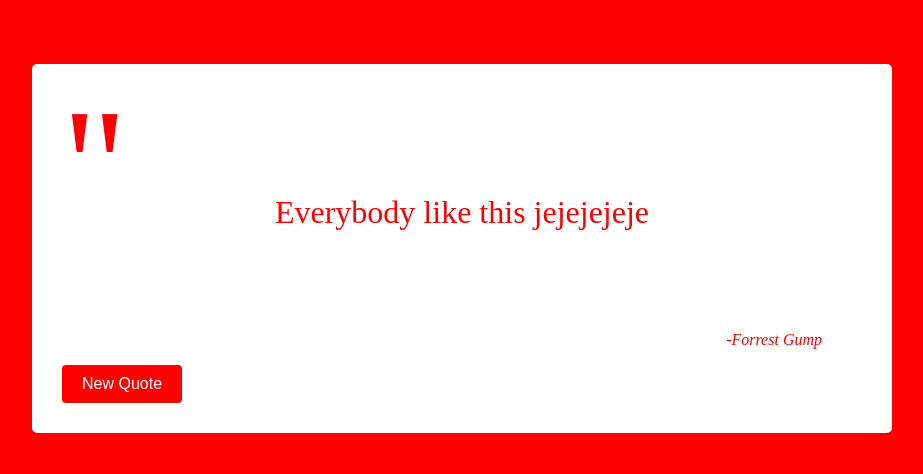
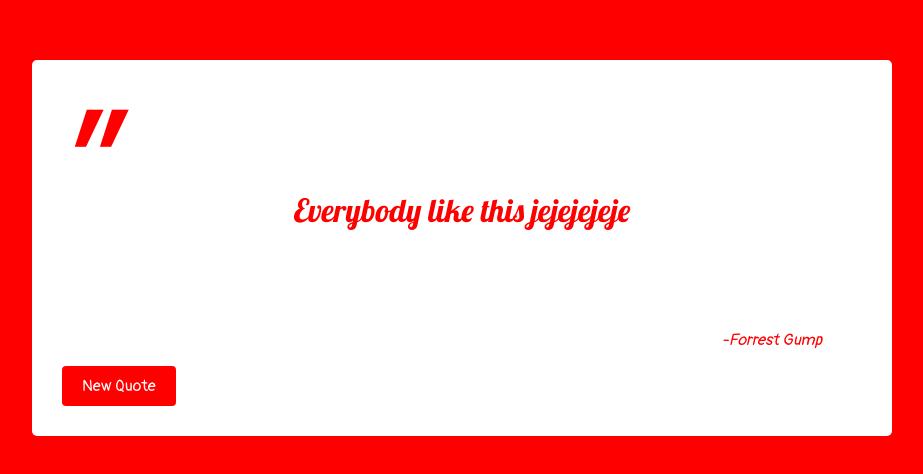
Before and after one commit to Arnaldogonzalez/quote-app, a plain HTML site: page index.html in a window 1280 px wide. Shown: the part 160-634 px from the top of the page, without its empty margins (178-1101 px from the left). Drawn offline with nearby package versions, Linux system fonts and the light colour scheme.

Commit message:
added some dank fonts

```diff
--- a/index.html
+++ b/index.html
@@ -6,6 +6,7 @@
     <meta name="viewport" content="width=device-width, initial-scale=1.0">
     <meta http-equiv="X-UA-Compatible" content="ie=edge">
     <title>Quote App</title>
+    <link href="https://fonts.googleapis.com/css?family=Lobster|Pangolin" rel="stylesheet">
     <style>
         body {
             background-color: red;
@@ -31,6 +32,7 @@
             transform: translateY(-20px);
             color: red;
             transition: color 1s;
+            font-family: 'Lobster', cursive;
         }
 
         .quote-text {
@@ -39,6 +41,7 @@
             font-size: 2rem;
             color: red;
             transition: color 1s;
+            font-family: 'Lobster', cursive;
         }
 
         .author {
@@ -47,6 +50,7 @@
             display: block;
             color: red;
             font-size: 1.2rem transition: color 1s;
+            font-family: 'Pangolin', cursive;
         }
 
         button {
@@ -58,6 +62,7 @@
             font-size: 1rem;
             transition: background-color 1s;
             cursor: pointer;
+            font-family: 'Pangolin', cursive;
         }
     </style>
 </head>
```
